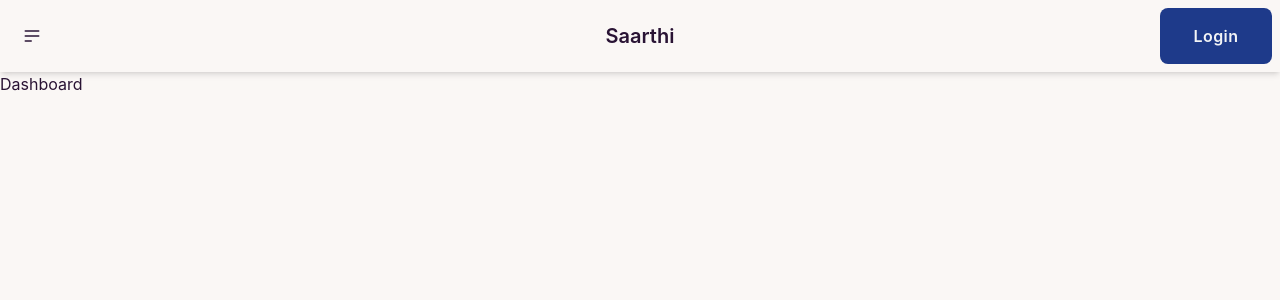
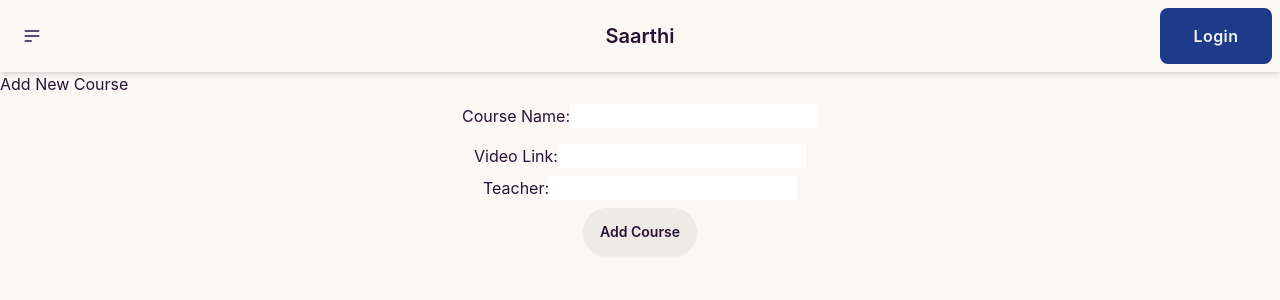
Before and after one commit to Naiceee/Saarthi, a React (Vite) app: page /admin in a window 1280 px wide. Shown: the top 300 px of the page. Built offline with nearby package versions, Linux system fonts and the light colour scheme.

Commit message:
trying out branches

```diff
--- /dev/null
+++ b/src/components/UI/CourseForm.jsx
@@ -0,0 +1,24 @@
+function CourseForm() {
+  return (
+    <>
+      <h1>Add New Course</h1>
+      <form className="flex flex-col gap-2 items-center">
+        <label className="p-2">
+            Course Name:
+            <input  type="text" />
+        </label>
+        <label>
+            Video Link:
+            <input type="text" />
+        </label>
+        <label>
+            Teacher:
+            <input type="text" />
+        </label>
+        <button type="submit" className="btn">Add Course</button>
+      </form>
+    </>
+  );
+}
+
+export default CourseForm;
--- a/src/pages/Dashboard.jsx
+++ b/src/pages/Dashboard.jsx
@@ -1,6 +1,8 @@
+import CourseForm from "../components/UI/CourseForm"
+
 function Dashboard() {
   return (
-    <div>Dashboard</div>
+    <CourseForm />
   )
 }
 
```
